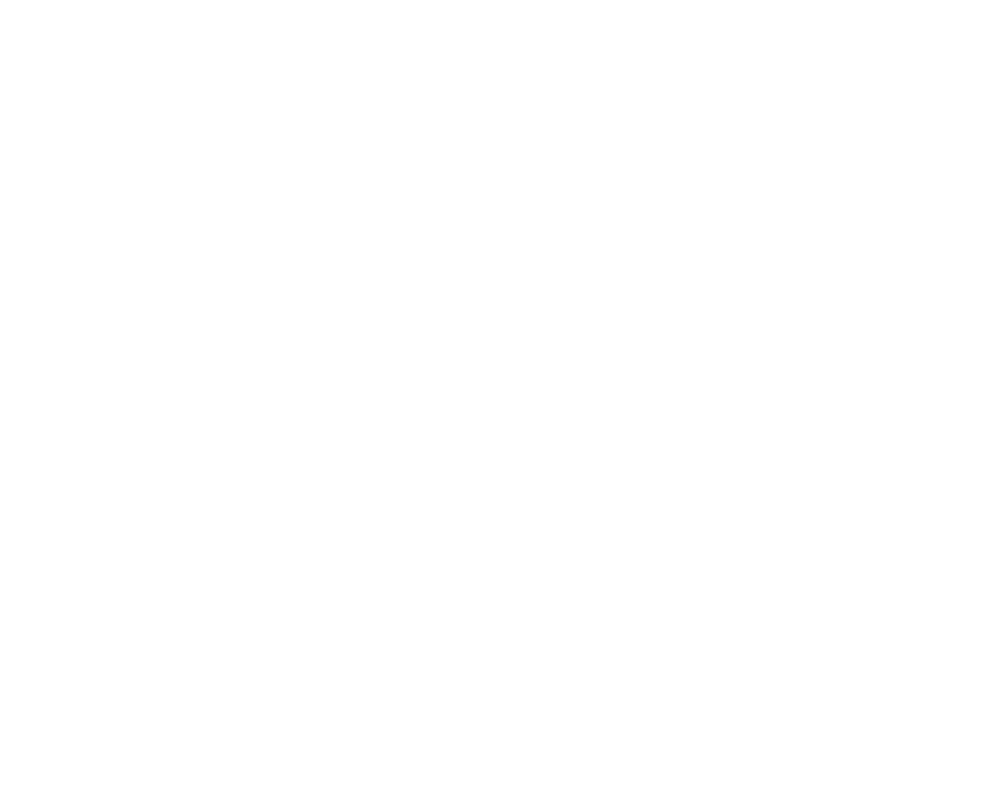
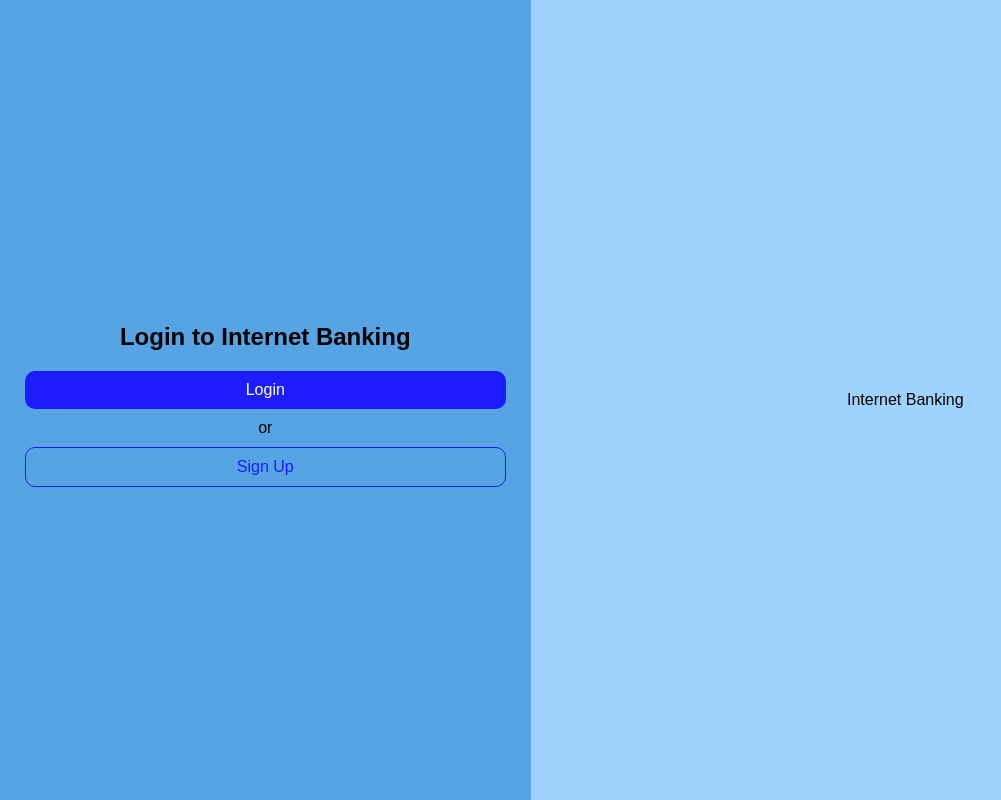
Before and after one commit to Guilherme077/Internet-Bank-Client, an Angular app: page /login in a window 1280 px wide. Before the commit this address led to /. Shown: the whole page, without its empty margins (0-1001 px from the left). Built offline with nearby package versions, Linux system fonts and the light colour scheme.

Commit message:
Add login form styles

```diff
--- a/src/app/app.routes.ts
+++ b/src/app/app.routes.ts
@@ -1,3 +1,9 @@
 import { Routes } from '@angular/router';
+import { LoginComponent } from './pages/login/login.component';
 
-export const routes: Routes = [];
+export const routes: Routes = [
+    {
+        path: "login",
+        component: LoginComponent
+    }
+];
--- /dev/null
+++ b/src/app/components/default-login/default-login.component.html
@@ -0,0 +1,13 @@
+<main>
+<section class="form-section">
+    <img>
+    <h2>{{ title }}</h2>
+    <ng-content></ng-content>
+    <button class="btn-primary">{{ primaryBtnText }}</button>
+    <div><span>or</span></div>
+    <button class="btn-secondary"> {{ secondaryBtnText }}</button>
+</section>
+<section class="main-section">
+    <p>Internet Banking</p>
+</section>
+</main>
--- /dev/null
+++ b/src/app/components/default-login/default-login.component.scss
@@ -0,0 +1,50 @@
+@import "../../../styles/variables.scss";
+main{
+    display: flex;
+    flex-direction: row;
+    align-items: center;
+    justify-content: center;
+    height: 100%;
+    font-family: Arial, Helvetica, sans-serif;
+}
+
+section{
+    display: flex;
+    align-items: center;
+    justify-content: center;
+    flex-direction: column;
+    height: 100%;
+}
+
+.main-section{
+    flex-grow: 1;
+    background-color: $background-color;
+}
+
+.form-section{
+
+    flex-grow: 0.3;
+    padding: 0 25px;
+    background-color: $secondary-color;
+    gap: 10px;
+
+    button{
+        width: 100%;
+        border-radius: 10px;
+        font-size: 16px;
+        font-weight: 400;
+        background-color: transparent;
+        padding: 10px 20px;
+
+        &.btn-primary{
+            background-color: $primary-color;
+            color: white;
+            border: none;
+        }
+        &.btn-secondary{
+            border-color: $primary-color;
+            color: $primary-color;
+            border: 1px solid $primary-color;
+        }
+    }
+}
--- /dev/null
+++ b/src/app/pages/login/login.component.html
@@ -0,0 +1,8 @@
+<app-default-login
+title="Login to Internet Banking"
+primaryBtnText="Login"
+secondaryBtnText="Sign Up">
+    <form [formGroup]="loginForm">
+
+    </form>
+</app-default-login>
--- /dev/null
+++ b/src/app/pages/login/login.component.ts
@@ -0,0 +1,24 @@
+import { Component } from '@angular/core';
+import { DefaultLoginComponent } from '../../components/default-login/default-login.component';
+import { FormControl, FormGroup, ReactiveFormsModule, Validators } from '@angular/forms';
+
+@Component({
+  selector: 'app-login',
+  standalone: true,
+  imports: [
+    DefaultLoginComponent,
+    ReactiveFormsModule
+  ],
+  templateUrl: './login.component.html',
+  styleUrl: './login.component.scss'
+})
+export class LoginComponent {
+  loginForm!: FormGroup;
+
+  constructor(){
+    this.loginForm = new FormGroup({
+      email: new FormControl('', [Validators.required, Validators.email]),
+      password: new FormControl('', [Validators.required, Validators.minLength(6)])
+    })
+  }
+}
--- a/src/styles.scss
+++ b/src/styles.scss
@@ -1 +1,11 @@
 /* You can add global styles to this file, and also import other style files */
+
+*{
+    margin: 0;
+    padding: 0;
+    box-sizing: border-box;
+}
+
+html, body{
+    height: 100%;
+}
--- /dev/null
+++ b/src/styles/variables.scss
@@ -0,0 +1,4 @@
+$background-color: rgb(158, 211, 255);
+$text-color: rgb(23, 47, 133);
+$primary-color: rgb(28, 28, 255);
+$secondary-color: rgb(86, 164, 228);
```
Also changed, not shown: src/app/components/default-login/default-login.component.ts (added, +14 -0 lines), src/app/pages/login/login.component.scss (added), 2 other files (tests, documents, lock files or other folders).
